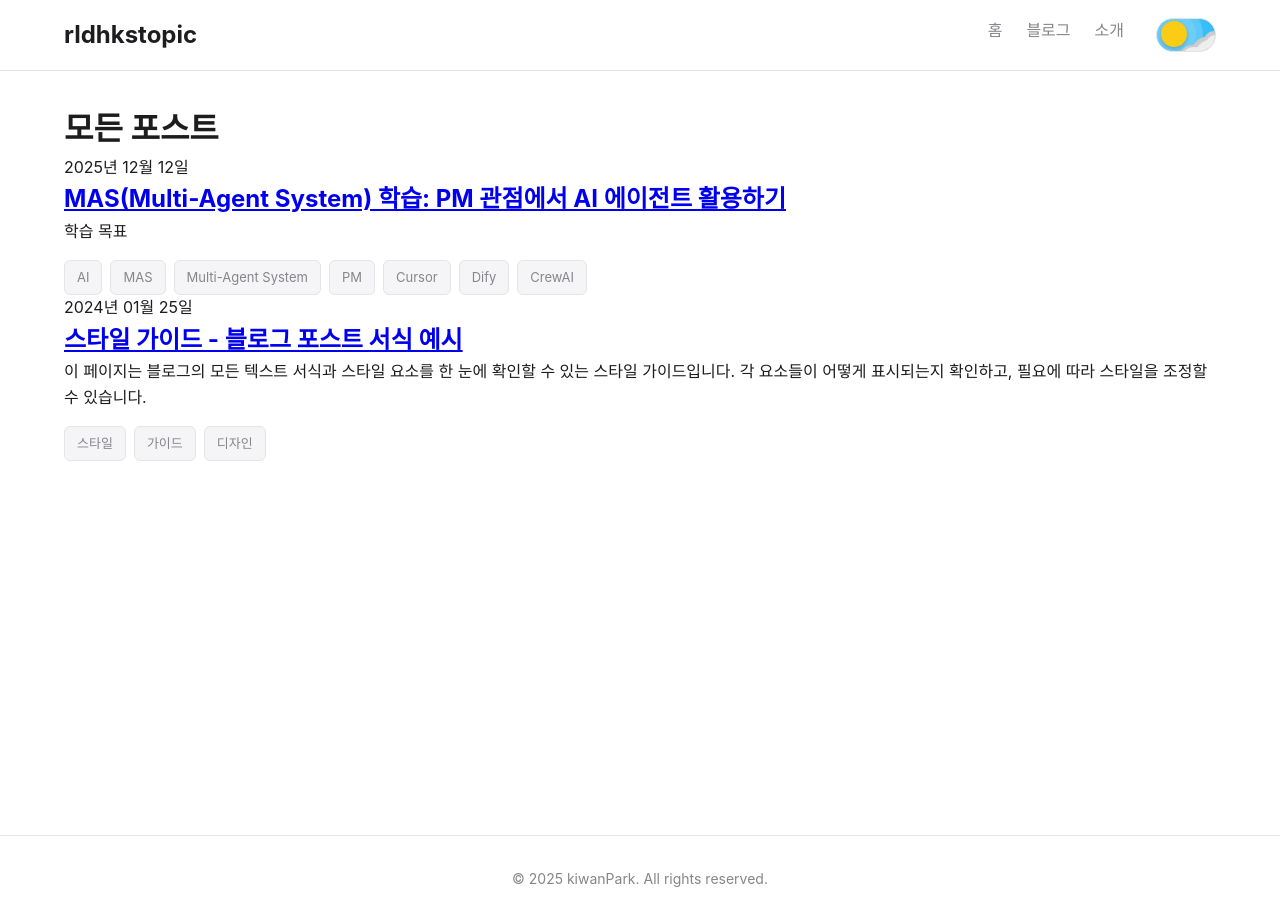
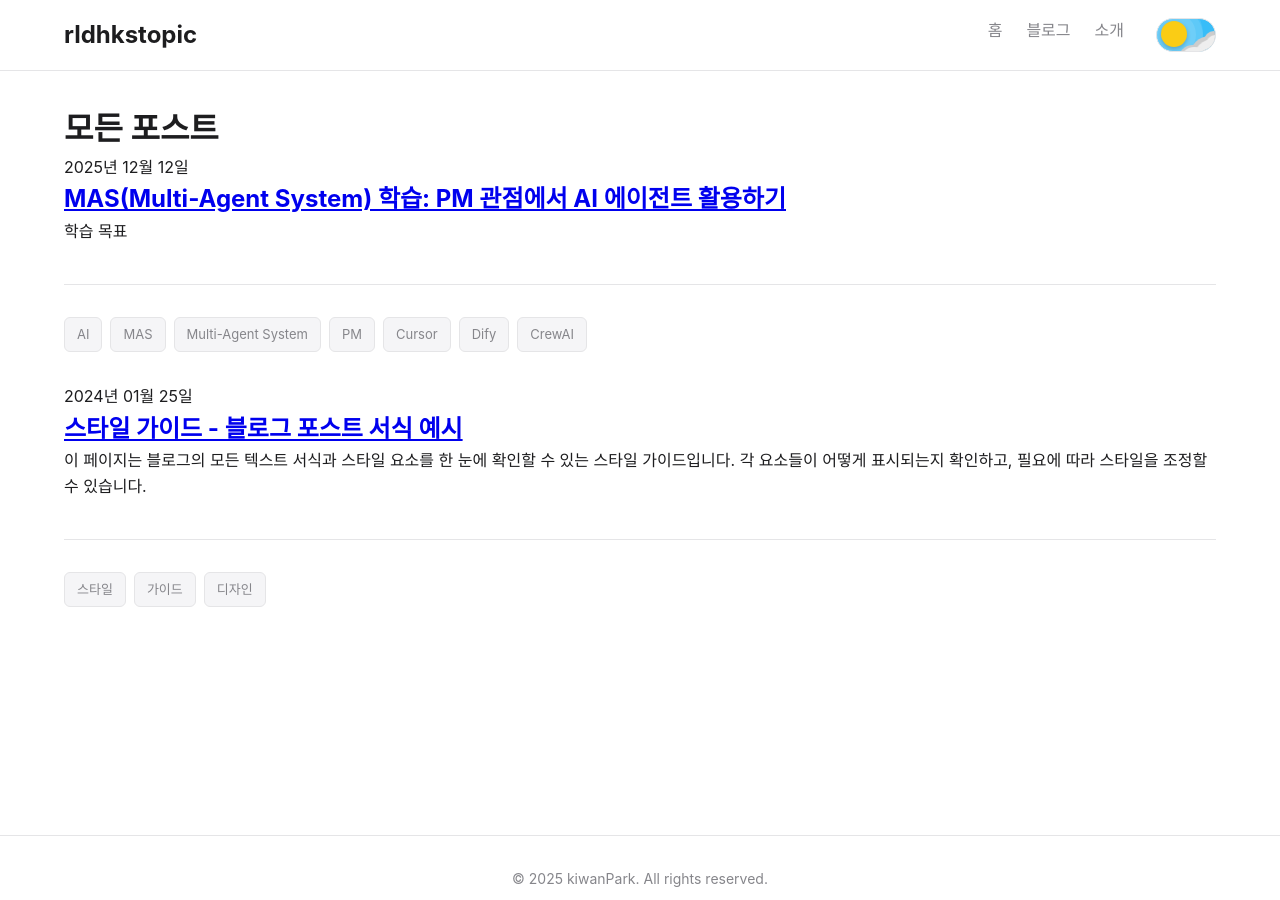
Before and after one commit to rldhkstopic/rldhkstopic.github.io, a Jekyll site: the page built from blog.html, in a window 1280 px wide and 900 px high. Built offline with Jekyll 4.4.1, drawn with Linux system fonts in a browser that asks for light colours; nearby versions of some CDN libraries.

Commit message:
포스트 레이아웃 개선: 조회수 배지 제거, 태그를 글 하단으로 이동, 태그 스타일 개선

```diff
--- a/assets/css/main.css
+++ b/assets/css/main.css
@@ -775,7 +775,10 @@ body.home-page .page-content {
   display: flex;
   gap: 0.5rem;
   flex-wrap: wrap;
-  margin-top: 1rem;
+  margin-top: 2.5rem;
+  margin-bottom: 2rem;
+  padding-top: 2rem;
+  border-top: 1px solid var(--border-color);
 }
 
 .post-tags .tag {
```
